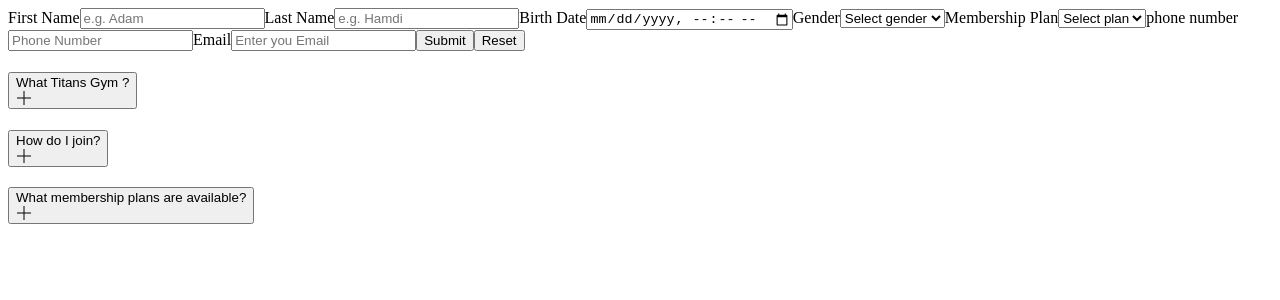
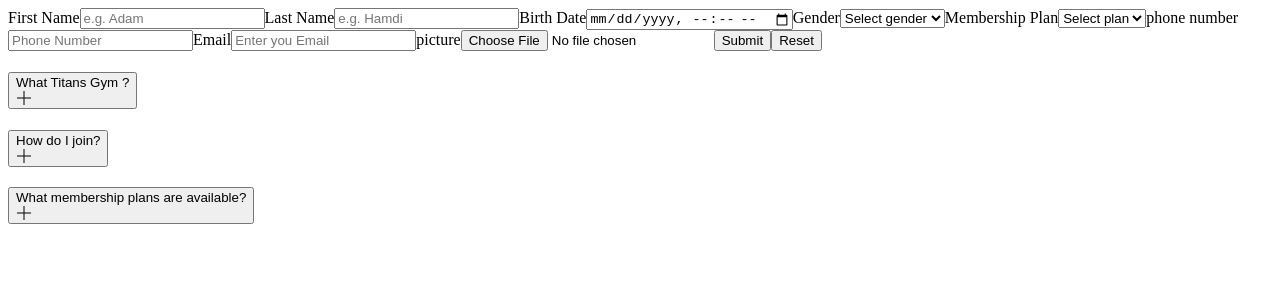
Before and after one commit to Adam-hash-a11y/titans-frontend, a React (Vite) app: page / in a window 1280 px wide. Shown: the top 300 px of the page. Built offline with nearby package versions, Linux system fonts and the light colour scheme.

Commit message:
feat: wire image upload and connect form submission to registerUser service

```diff
--- a/src/components/gymForm/GymForm.tsx
+++ b/src/components/gymForm/GymForm.tsx
@@ -7,6 +7,8 @@ import { GymAccodion } from "../gymAccordion/GymAccordion";
 import { RESET, SET_FIELD } from "./actions";
 import { Form } from "@base-ui/react/form";
 import { FormButton } from "../shared/formButton/FormButton";
+import { ImageUpload } from "../shared/imageUpload/ImageUpload";
+import { registerUser } from "../../services/userService";
 
 export const GymForm = () => {
   const [state, dispatch] = useReducer(gymFormReducer, initialState);
@@ -21,10 +23,36 @@ export const GymForm = () => {
     });
   };
 
-  const handleSubmit = (e: React.SubmitEvent<HTMLFormElement>) => {
+  const handleImageChange = (e: React.ChangeEvent<HTMLInputElement>) => {
+    const file = e.target.files?.[0];
+    if (!file) return;
+    dispatch({
+      type: SET_FIELD,
+      payload: { name: e.target.name, value: file },
+    });
+  };
+  const handleSubmit = async (e: React.SubmitEvent<HTMLFormElement>) => {
     e.preventDefault();
-    console.log("submitted", state);
-    dispatch({ type: RESET });
+
+    const formData = new FormData();
+    formData.append("firstName", state.firstName);
+    formData.append("lastName", state.lastName);
+    formData.append("email", state.email);
+    formData.append("phoneNumber", state.phoneNumber);
+    formData.append("birthDate", state.birthDate);
+    formData.append("gender", state.gender);
+    formData.append("membershipPlan", state.membershipPlan);
+
+    if (state.profileImage) {
+      formData.append("profileImage", state.profileImage);
+    }
+
+    try {
+      const response = await registerUser(formData);
+      console.log(response.data);
+    } catch (error) {
+      console.error(error);
+    }
   };
   const handleReset = () => {
     dispatch({ type: RESET });
@@ -107,6 +135,14 @@ export const GymForm = () => {
           value={state.email}
           id="EmailID"
         />
+        <ImageUpload
+          type={InputType.FILE}
+          label="picture"
+          id="PictureID"
+          name="profileImage"
+          handleFileChange={handleImageChange}
+        />
+
         <FormButton type="submit" label="Submit" />
         <FormButton type="button" label="Reset" handleButton={handleReset} />
       </Form>
```
